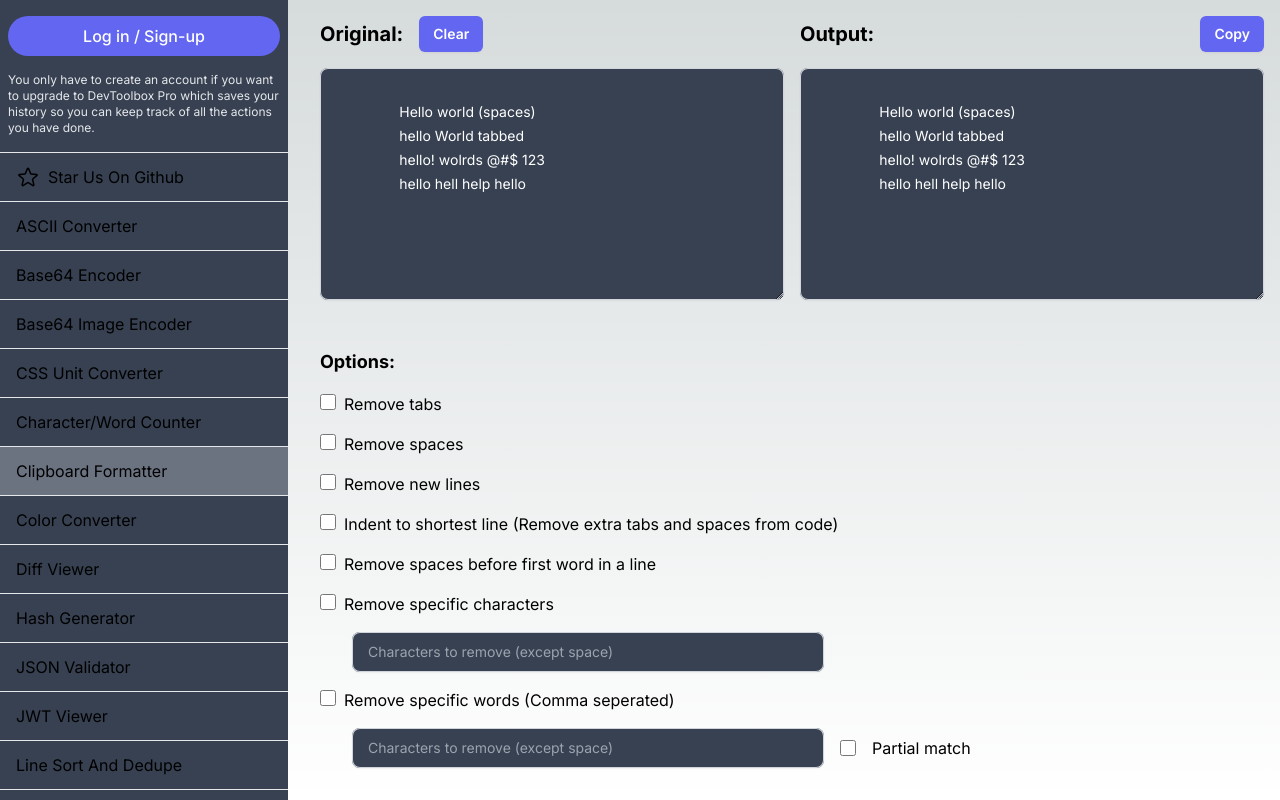
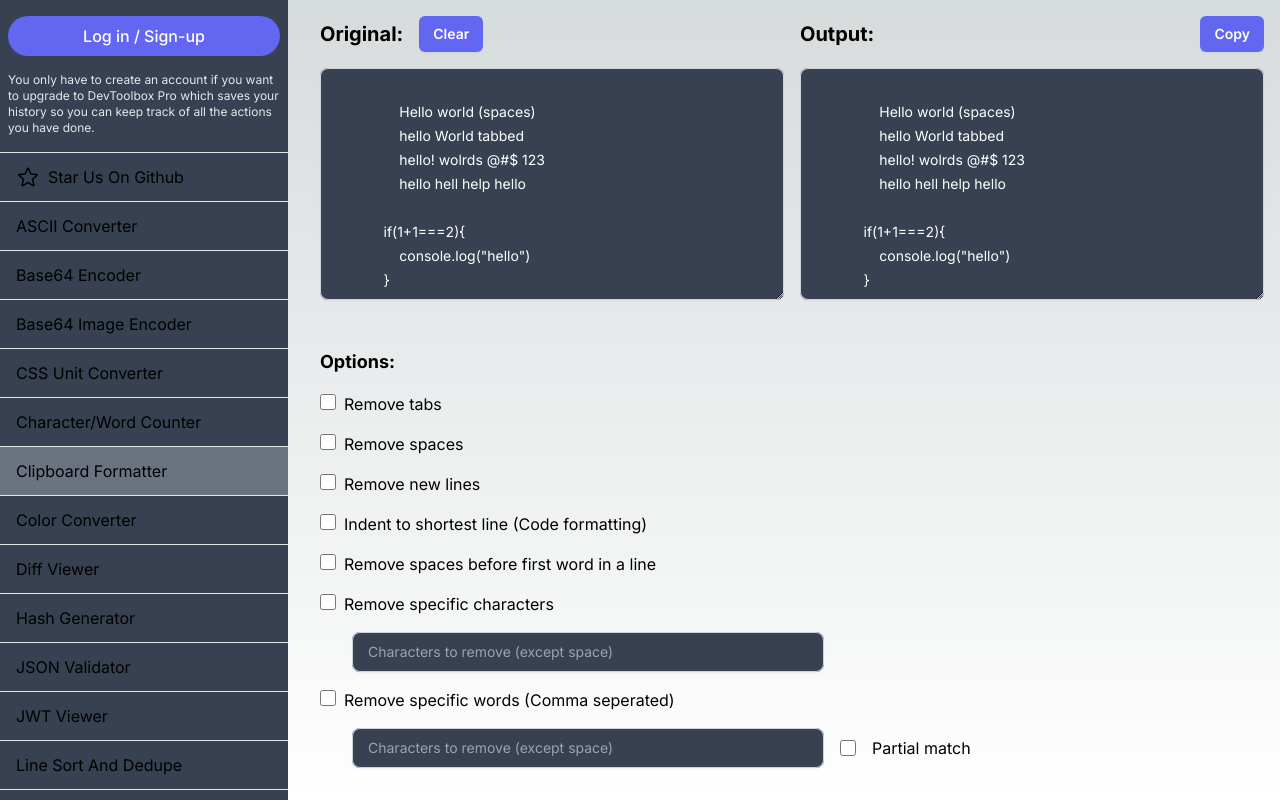
Before and after one commit to YourAverageTechBro/DevToolboxWeb, a Next.js app: page /tools/clipboard-formatter in a window 1280 px wide. Built offline with nearby package versions, Linux system fonts and the light colour scheme; no server answers.

Commit message:
Update ClipFormatterComponent.tsx

```diff
--- a/src/app/tools/clipboard-formatter/ClipFormatterComponent.tsx
+++ b/src/app/tools/clipboard-formatter/ClipFormatterComponent.tsx
@@ -136,6 +136,10 @@ export default function ClipFormatterComponent({
 \t\t\thello World tabbed
             hello! wolrds @#$ 123
             hello hell help hello
+
+        if(1+1===2){
+            console.log("hello")
+        }
 `;
 
   return (
@@ -193,7 +197,7 @@ export default function ClipFormatterComponent({
               }}
             />
             <span className="pl-2">
-              Indent to shortest line (Remove extra tabs and spaces from code)
+              Indent to shortest line (Code formatting)
             </span>
           </label>
           <label>
```
